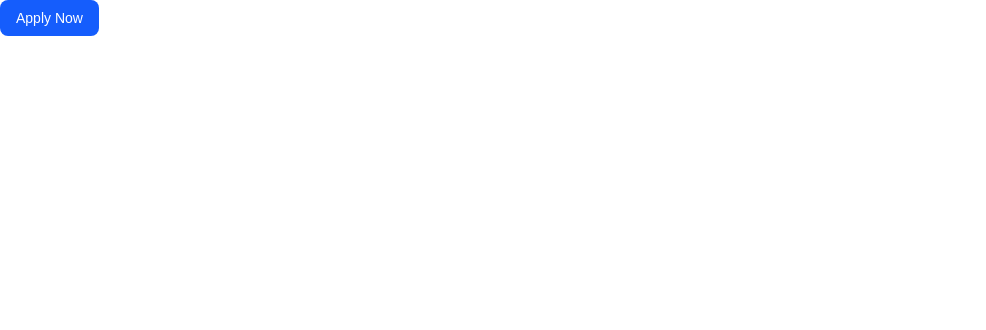
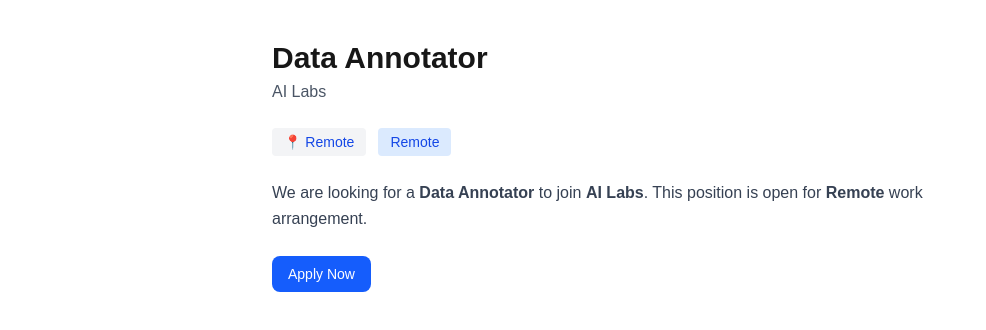
Before and after one commit to megakasmin/remoteworks-id, a Next.js app: page /jobs/data-annotator in a window 1280 px wide. Shown: the top 330 px of the page, without its empty margins (0-986 px from the left). Built offline with nearby package versions, Linux system fonts and the light colour scheme.

Commit message:
Render job detail content in JobDetailClient

```diff
--- a/app/jobs/[slug]/JobDetailClient.tsx
+++ b/app/jobs/[slug]/JobDetailClient.tsx
@@ -2,18 +2,45 @@
 
 import { useState } from "react";
 import ApplyRedirectModal from "@/components/apply/ApplyRedirectModal";
+import Button from "@/components/ui/Button";
 import type { JobDetail } from "@/lib/jobs";
-import Button from "@/components/ui/Button";
 
 export default function JobDetailClient({ job }: { job: JobDetail }) {
   const [open, setOpen] = useState(false);
 
   return (
-    <>
-      <Button onClick={() => setOpen(true)}>
-        Apply Now
-      </Button>
+    <div className="max-w-3xl mx-auto px-4 py-10 space-y-6">
+      {/* Job Header */}
+      <div>
+        <h1 className="text-3xl font-bold">{job.title}</h1>
+        <p className="text-gray-600 mt-1">{job.company}</p>
+      </div>
 
+      {/* Meta */}
+      <div className="flex flex-wrap gap-3 text-sm">
+        <span className="bg-gray-100 text-blue-700 px-3 py-1 rounded">
+          📍 {job.location}
+        </span>
+        <span className="bg-blue-100 text-blue-700 px-3 py-1 rounded">
+          {job.type}
+        </span>
+      </div>
+
+      {/* Description (dummy for now) */}
+      <div className="text-gray-700 leading-relaxed">
+        <p>
+          We are looking for a <strong>{job.title}</strong> to join{" "}
+          <strong>{job.company}</strong>. This position is open for{" "}
+          <strong>{job.type}</strong> work arrangement.
+        </p>
+      </div>
+
+      {/* Apply Button */}
+      <div>
+        <Button onClick={() => setOpen(true)}>Apply Now</Button>
+      </div>
+
+      {/* Apply Modal */}
       <ApplyRedirectModal
         open={open}
         onClose={() => setOpen(false)}
@@ -21,6 +48,6 @@
         jobTitle={job.title}
         company={job.company}
       />
-    </>
+    </div>
   );
 }
```
